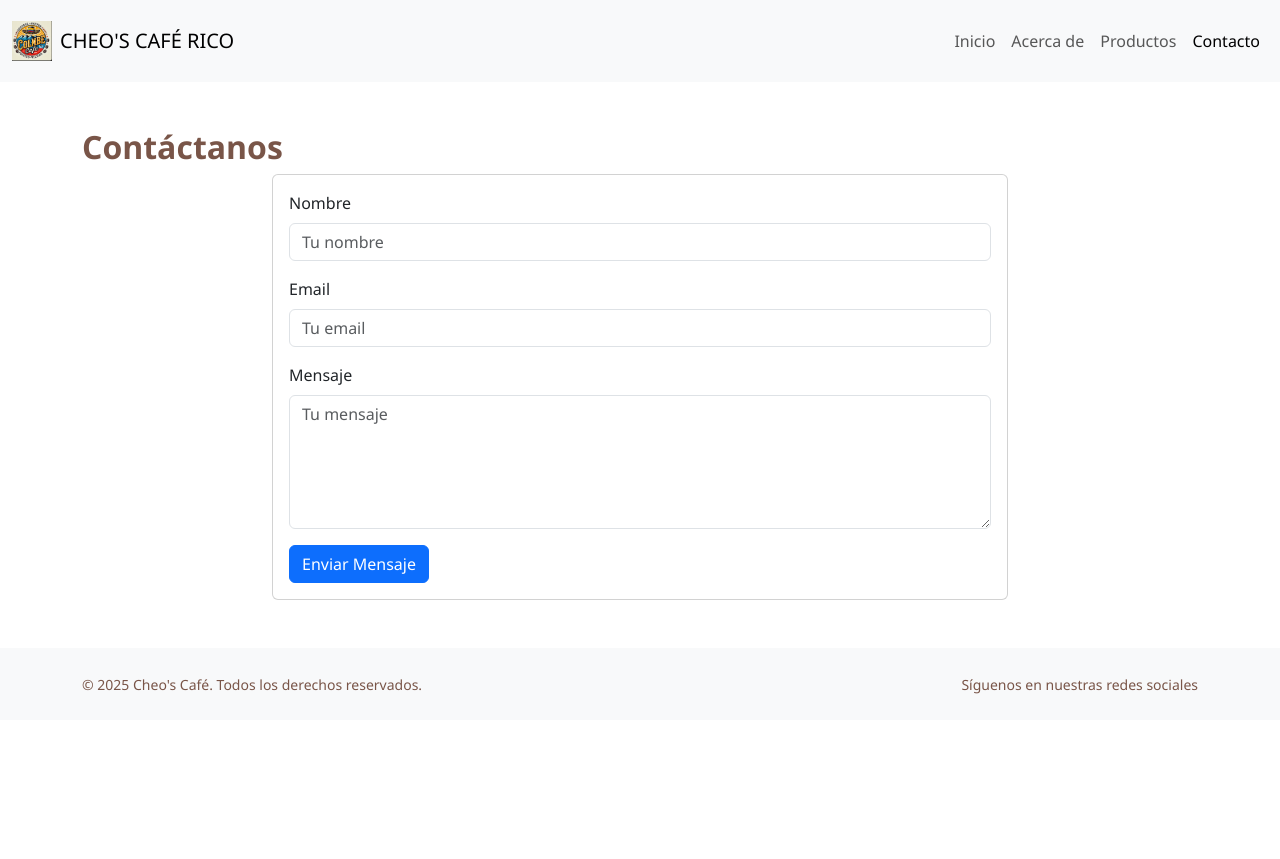
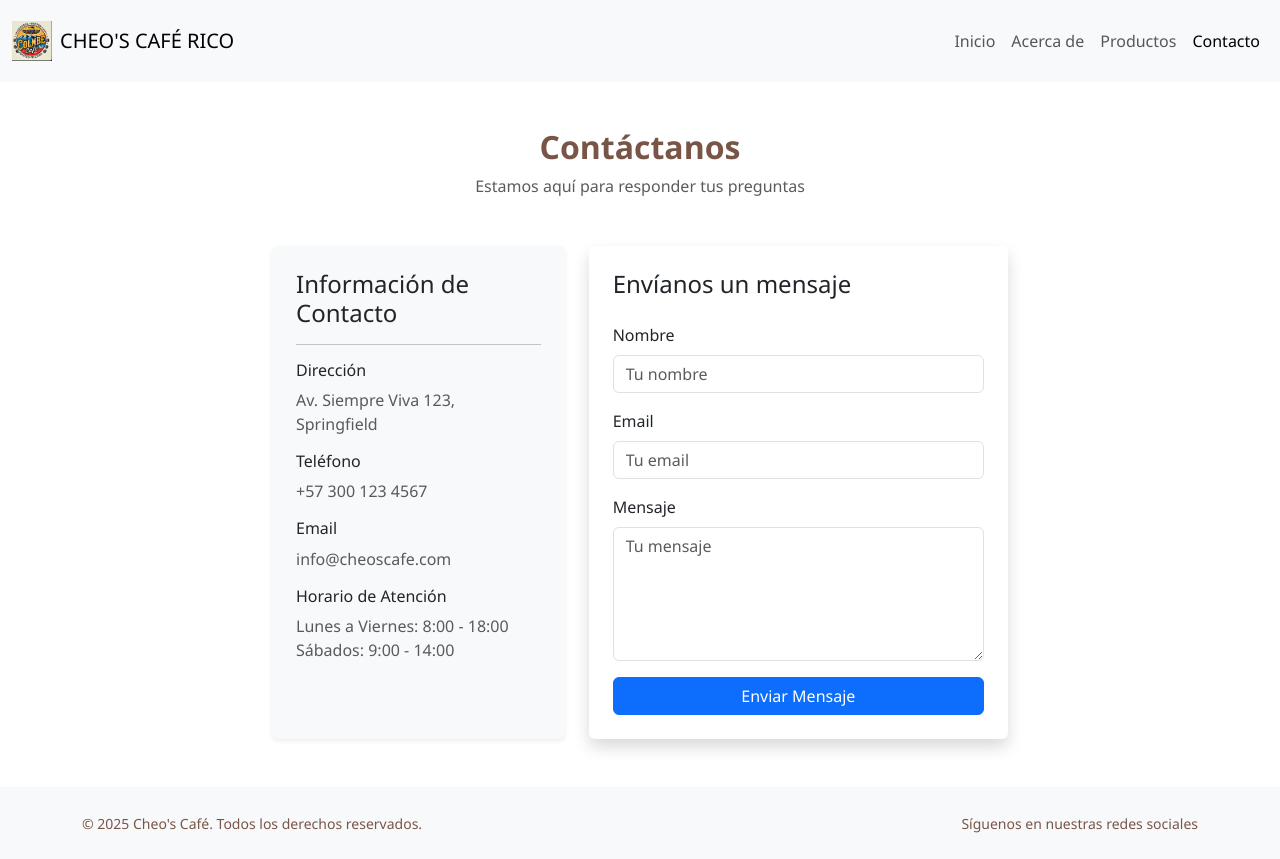
Before and after one commit to RicoLancheros/ReactSimpleProjectVite-Sena, a React (Vite) app: page /contact in a window 1280 px wide. Before the commit the page ends 800 px from the top, so only its background shows below. Built offline with nearby package versions, Linux system fonts and the light colour scheme.

Commit message:
Enhance ContactPage component: add loading state for form submission, implement animation effects for elements on load, and improve layout with contact information display

```diff
--- a/src/pages/ContactPage.jsx
+++ b/src/pages/ContactPage.jsx
@@ -1,9 +1,10 @@
-import React, { useState } from 'react';
+import React, { useState, useEffect } from 'react';
 
 const ContactPage = () => {
   const [form, setForm] = useState({ nombre: '', email: '', mensaje: '' });
   const [error, setError] = useState('');
   const [sent, setSent] = useState(false);
+  const [isLoading, setIsLoading] = useState(false);
 
   const handleChange = e => {
     setForm({ ...form, [e.target.id]: e.target.value });
@@ -21,23 +22,70 @@ const ContactPage = () => {
       setError('Por favor, ingresa un email válido.');
       return;
     }
+
+    setIsLoading(true);
+    setTimeout(() => {
       setSent(true);
+      setIsLoading(false);
       setForm({ nombre: '', email: '', mensaje: '' });
+    }, 1500);
   };
+
+  useEffect(() => {
+    const elements = document.querySelectorAll('.contact-animate');
+    elements.forEach((el, index) => {
+      setTimeout(() => {
+        el.style.opacity = '1';
+        el.style.transform = 'translateY(0)';
+      }, 200 * index);
+    });
+  }, []);
 
   return (
     <section className="container mt-5">
-      <h2 className="section-title">Contáctanos</h2>
+      <div className="text-center mb-5 contact-animate"
+           style={{opacity: 0, transform: 'translateY(20px)', transition: 'all 0.6s ease'}}>
+        <h2 className="section-title d-inline-block">Contáctanos</h2>
+        <p className="text-muted">Estamos aquí para responder tus preguntas</p>
+      </div>
+
       <div className="row justify-content-center">
-        <div className="col-md-8">
-          <div className="card">
-            <div className="card-body">
+        <div className="col-lg-8">
+          <div className="row">
+            <div className="col-md-5 mb-4 mb-md-0 contact-animate"
+                 style={{opacity: 0, transform: 'translateY(20px)', transition: 'all 0.6s ease'}}>
+              <div className="bg-light p-4 h-100 rounded shadow-sm">
+                <h4>Información de Contacto</h4>
+                <hr />
+                <div className="mb-3">
+                  <h5 className="fs-6">Dirección</h5>
+                  <p className="text-muted">Av. Siempre Viva 123, Springfield</p>
+                </div>
+                <div className="mb-3">
+                  <h5 className="fs-6">Teléfono</h5>
+                  <p className="text-muted">+57 300 123 4567</p>
+                </div>
+                <div className="mb-3">
+                  <h5 className="fs-6">Email</h5>
+                  <p className="text-muted">info@cheoscafe.com</p>
+                </div>
+                <div>
+                  <h5 className="fs-6">Horario de Atención</h5>
+                  <p className="text-muted">Lunes a Viernes: 8:00 - 18:00<br />Sábados: 9:00 - 14:00</p>
+                </div>
+              </div>
+            </div>
+            <div className="col-md-7 contact-animate"
+                 style={{opacity: 0, transform: 'translateY(20px)', transition: 'all 0.6s ease'}}>
+              <div className="card border-0 shadow">
+                <div className="card-body p-4">
+                  <h4 className="mb-4">Envíanos un mensaje</h4>
                   <form onSubmit={handleSubmit} noValidate>
                     <div className="mb-3">
                       <label htmlFor="nombre" className="form-label">Nombre</label>
                       <input
                         type="text"
-                    className="form-control"
+                        className={`form-control ${error && !form.nombre ? 'is-invalid' : ''}`}
                         id="nombre"
                         placeholder="Tu nombre"
                         value={form.nombre}
@@ -49,7 +97,7 @@ const ContactPage = () => {
                       <label htmlFor="email" className="form-label">Email</label>
                       <input
                         type="email"
-                    className="form-control"
+                        className={`form-control ${error && (!/\S+@\S+\.\S+/.test(form.email) || !form.email) ? 'is-invalid' : ''}`}
                         id="email"
                         placeholder="Tu email"
                         value={form.email}
@@ -60,7 +108,7 @@ const ContactPage = () => {
                     <div className="mb-3">
                       <label htmlFor="mensaje" className="form-label">Mensaje</label>
                       <textarea
-                    className="form-control"
+                        className={`form-control ${error && !form.mensaje ? 'is-invalid' : ''}`}
                         id="mensaje"
                         rows="5"
                         placeholder="Tu mensaje"
@@ -69,10 +117,23 @@ const ContactPage = () => {
                         required
                       ></textarea>
                     </div>
-                {error && <div className="alert alert-danger py-2">{error}</div>}
-                {sent && <div className="alert alert-success py-2">¡Mensaje enviado correctamente!</div>}
-                <button type="submit" className="btn btn-primary">Enviar Mensaje</button>
+                    {error && <div className="alert alert-danger py-2 fade show">{error}</div>}
+                    {sent && <div className="alert alert-success py-2 fade show">¡Mensaje enviado correctamente! Nos pondremos en contacto contigo pronto.</div>}
+                    <button
+                      type="submit"
+                      className="btn btn-primary w-100"
+                      disabled={isLoading}
+                    >
+                      {isLoading ? (
+                        <>
+                          <span className="spinner-border spinner-border-sm me-2" role="status" aria-hidden="true"></span>
+                          Enviando...
+                        </>
+                      ) : 'Enviar Mensaje'}
+                    </button>
                   </form>
+                </div>
+              </div>
             </div>
           </div>
         </div>
```
Lines whose indentation alone changed are shown as unchanged.
